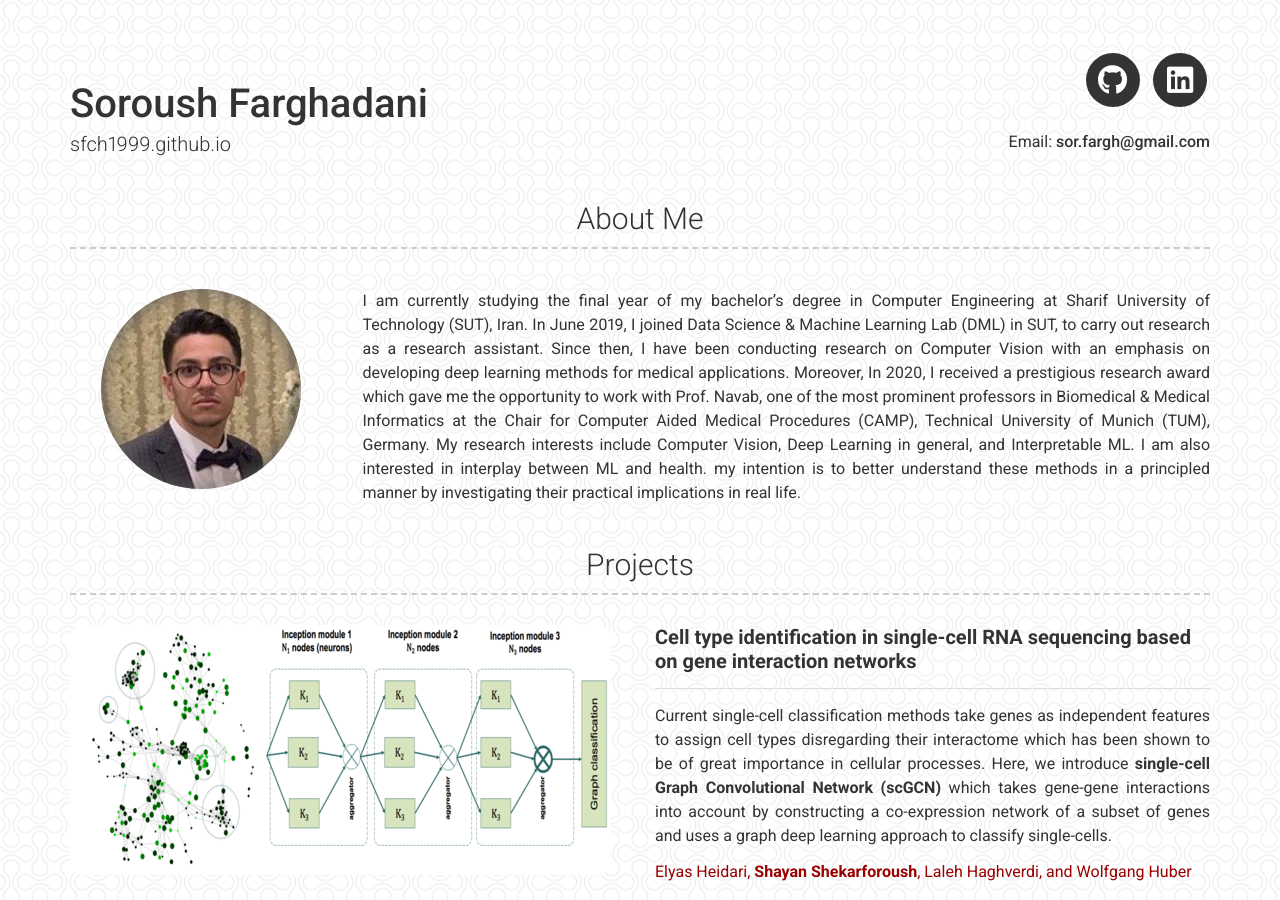
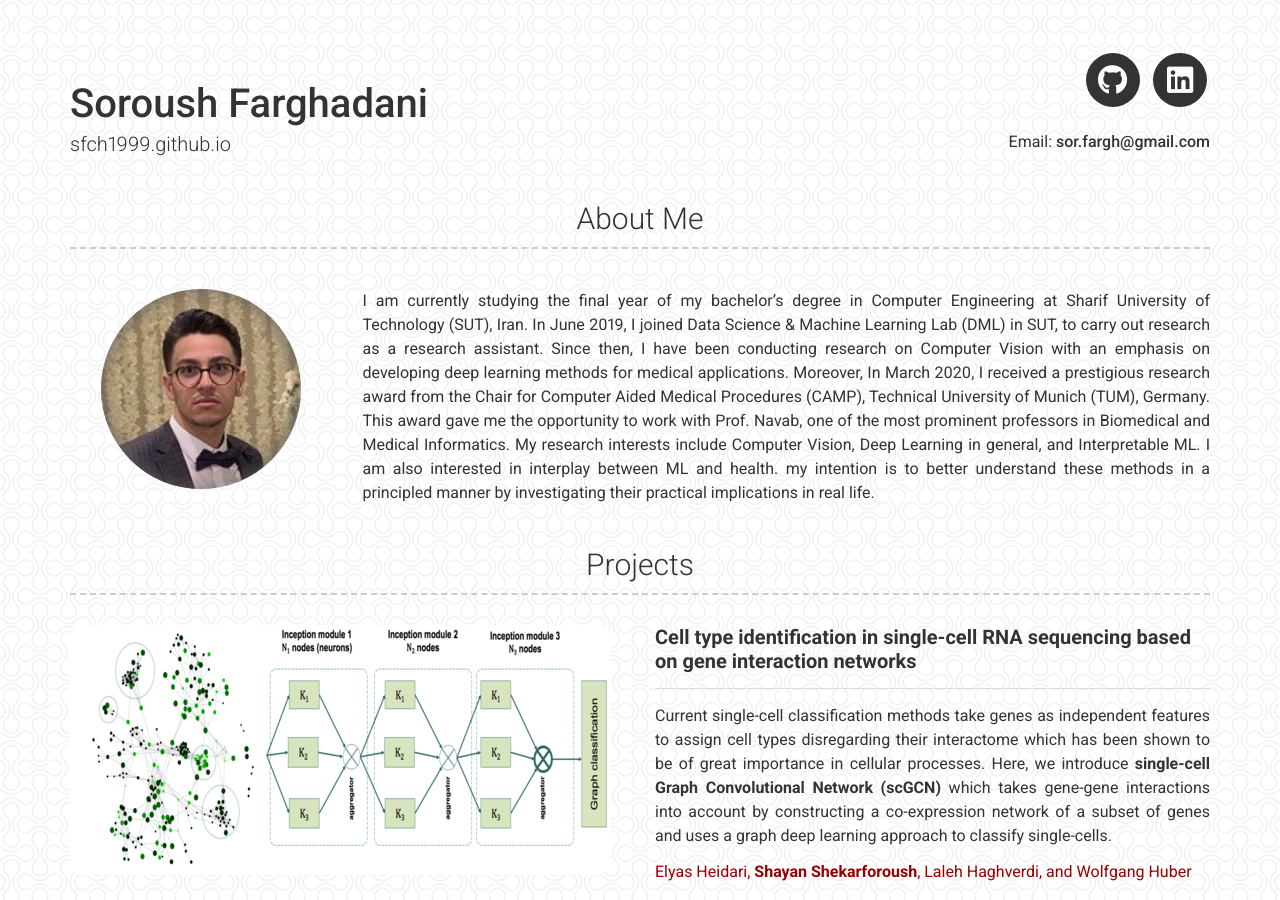
Before and after one commit to sfch1999/sfch1999.github.io, a Jekyll site: the page built from index.md, in a window 1280 px wide and 900 px high. Built offline with Jekyll 4.4.1, drawn with Linux system fonts in a browser that asks for light colours; a style sheet for code colours, icons or effects is not loaded.

Commit message:
about me

```diff
--- a/_config.yml
+++ b/_config.yml
@@ -26,7 +26,8 @@ about_profile_image: images/papyon.jpeg
 about_content: | # this will include new lines to allow paragraphs
   I am currently studying the final year of my bachelor’s degree in Computer Engineering at Sharif University of Technology (SUT), Iran.
   In June 2019, I joined Data Science & Machine Learning Lab (DML) in SUT, to carry out research as a research assistant. Since then, I have been conducting research on Computer Vision with an emphasis on developing deep learning methods for medical applications. Moreover,
-  In 2020, I received a prestigious research award which gave me the opportunity to work with Prof. Navab, one of the most prominent professors in Biomedical & Medical Informatics at the Chair for Computer Aided Medical Procedures (CAMP), Technical University of Munich (TUM), Germany.
+  In March 2020, I received a prestigious research award from the Chair for Computer Aided Medical Procedures (CAMP), Technical University of Munich (TUM), Germany.
+  This award gave me the opportunity to work with Prof. Navab, one of the most prominent professors in Biomedical and Medical Informatics.
   My research interests include Computer Vision, Deep Learning in general, and Interpretable ML. I am also interested in interplay between ML and health.
   my intention is to better understand these methods in a principled manner by investigating
   their practical implications in real life.
```
